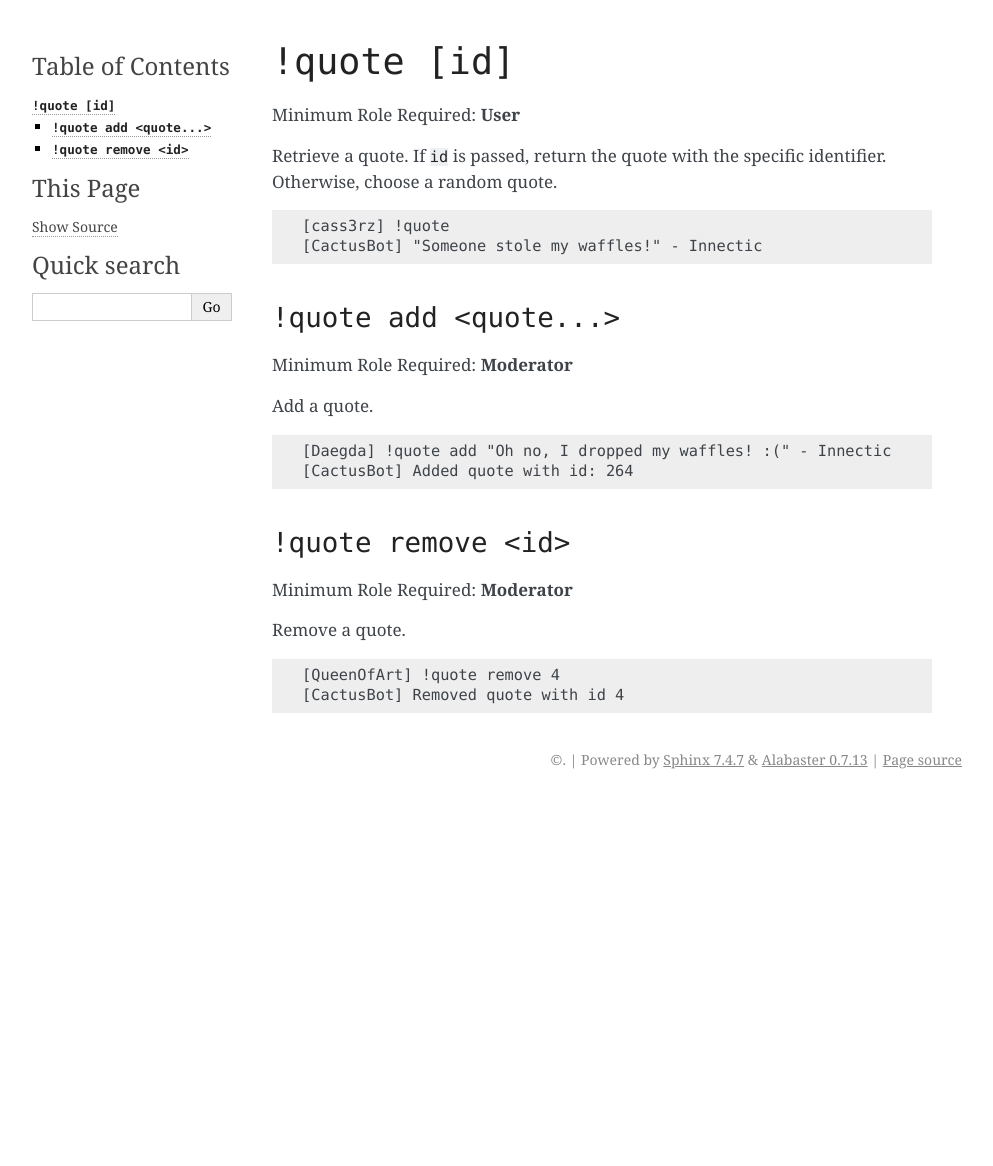
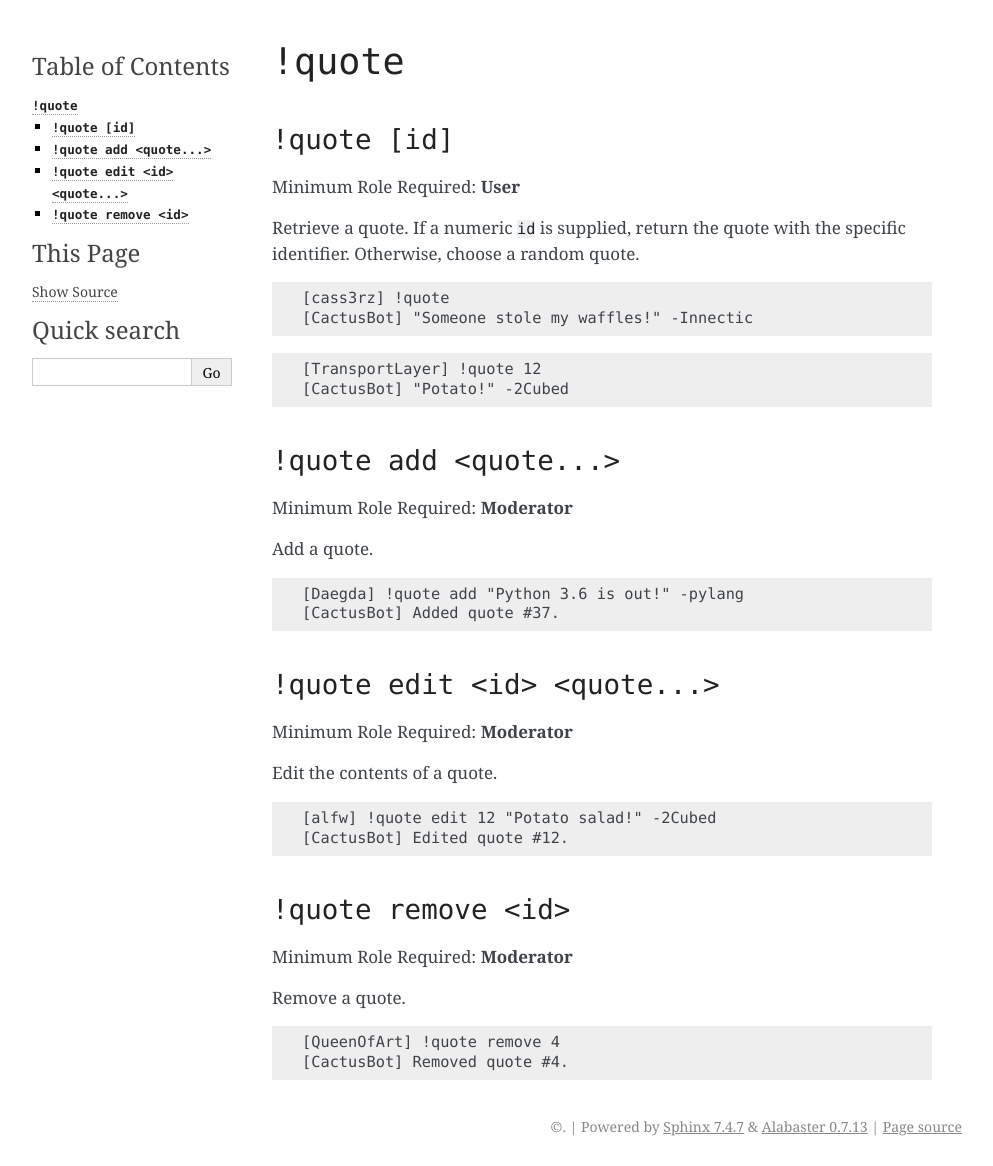
Before and after one commit to CactusDev/CactusBot, a Sphinx documentation site: the page built from docs/user/quote.md, in a window 1280 px wide. Shown: the whole page, without its empty margins (148-1141 px from the left). Built offline with Sphinx 7.4.7, drawn with Linux system fonts in a browser that asks for light colours; pages that are not in the unit, such as notebooks, are missing from menus; before the commit the page ends 900 px from its top, so only the background shows below that.

Commit message:
Finish !quote documentation

````diff
--- a/docs/user/quote.md
+++ b/docs/user/quote.md
@@ -1,29 +1,50 @@
-# `!quote [id]`
+# `!quote`
+
+## `!quote [id]`
+
 Minimum Role Required: **User**
 
-Retrieve a quote. If `id` is passed, return the quote with the specific identifier. Otherwise, choose a random quote.
+Retrieve a quote. If a numeric `id` is supplied, return the quote with the specific identifier. Otherwise, choose a random quote.
 
 ```
 [cass3rz] !quote
-[CactusBot] "Someone stole my waffles!" - Innectic
+[CactusBot] "Someone stole my waffles!" -Innectic
+```
+
+```
+[TransportLayer] !quote 12
+[CactusBot] "Potato!" -2Cubed
 ```
 
 ## `!quote add <quote...>`
+
 Minimum Role Required: **Moderator**
 
 Add a quote.
 
 ```
-[Daegda] !quote add "Oh no, I dropped my waffles! :(" - Innectic
-[CactusBot] Added quote with id: 264
+[Daegda] !quote add "Python 3.6 is out!" -pylang
+[CactusBot] Added quote #37.
+```
+
+## `!quote edit <id> <quote...>`
+
+Minimum Role Required: **Moderator**
+
+Edit the contents of a quote.
+
+```
+[alfw] !quote edit 12 "Potato salad!" -2Cubed
+[CactusBot] Edited quote #12.
 ```
 
 ## `!quote remove <id>`
+
 Minimum Role Required: **Moderator**
 
 Remove a quote.
 
 ```
 [QueenOfArt] !quote remove 4
-[CactusBot] Removed quote with id 4
+[CactusBot] Removed quote #4.
 ```
````
Also changed, not shown: 1 other file.
